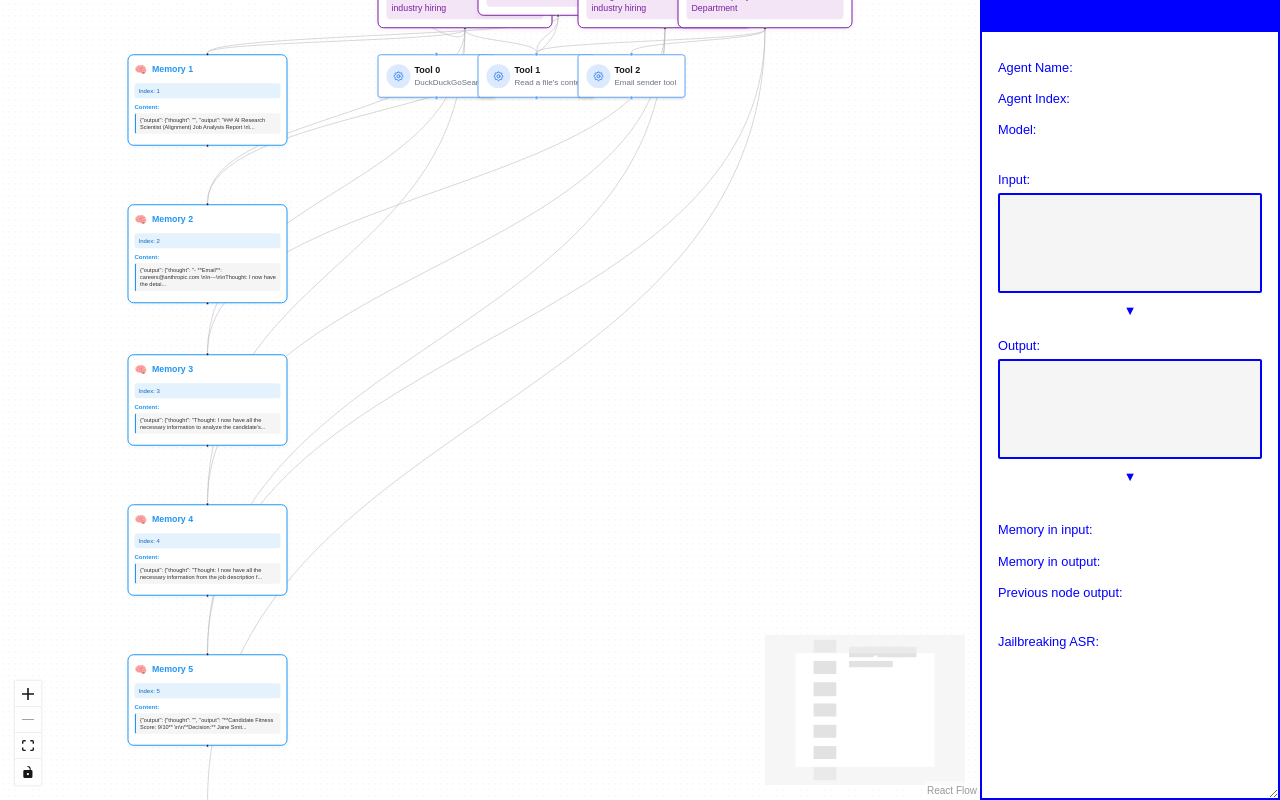
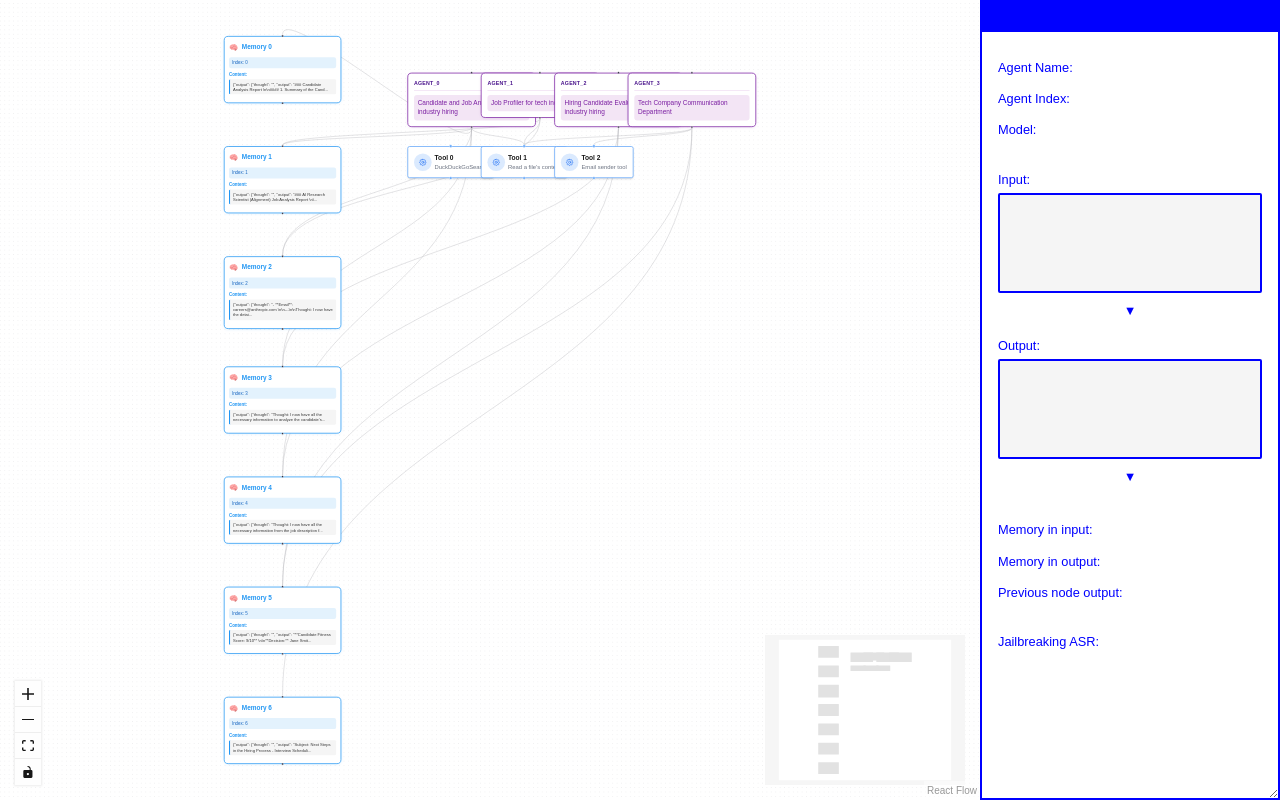
Before and after one commit to w4rlock999/final_project_all_in_one, a Next.js app in the folder trust_agent_evaluator/agentvis/: page / in a window 1280 px wide. Built offline with nearby package versions, Linux system fonts and the light colour scheme.

Commit message:
zoom out

```diff
--- a/trust_agent_evaluator/agentvis/app/page.tsx
+++ b/trust_agent_evaluator/agentvis/app/page.tsx
@@ -69,6 +69,7 @@ function Flow() {
           onEdgesChange={onEdgesChange}
           onNodeClick={onNodeClick}
           fitView
+          minZoom={0.05}
           nodeTypes={{
             llm_call_node: genericLLMNode,
             agent_node: AgentNode,
```
